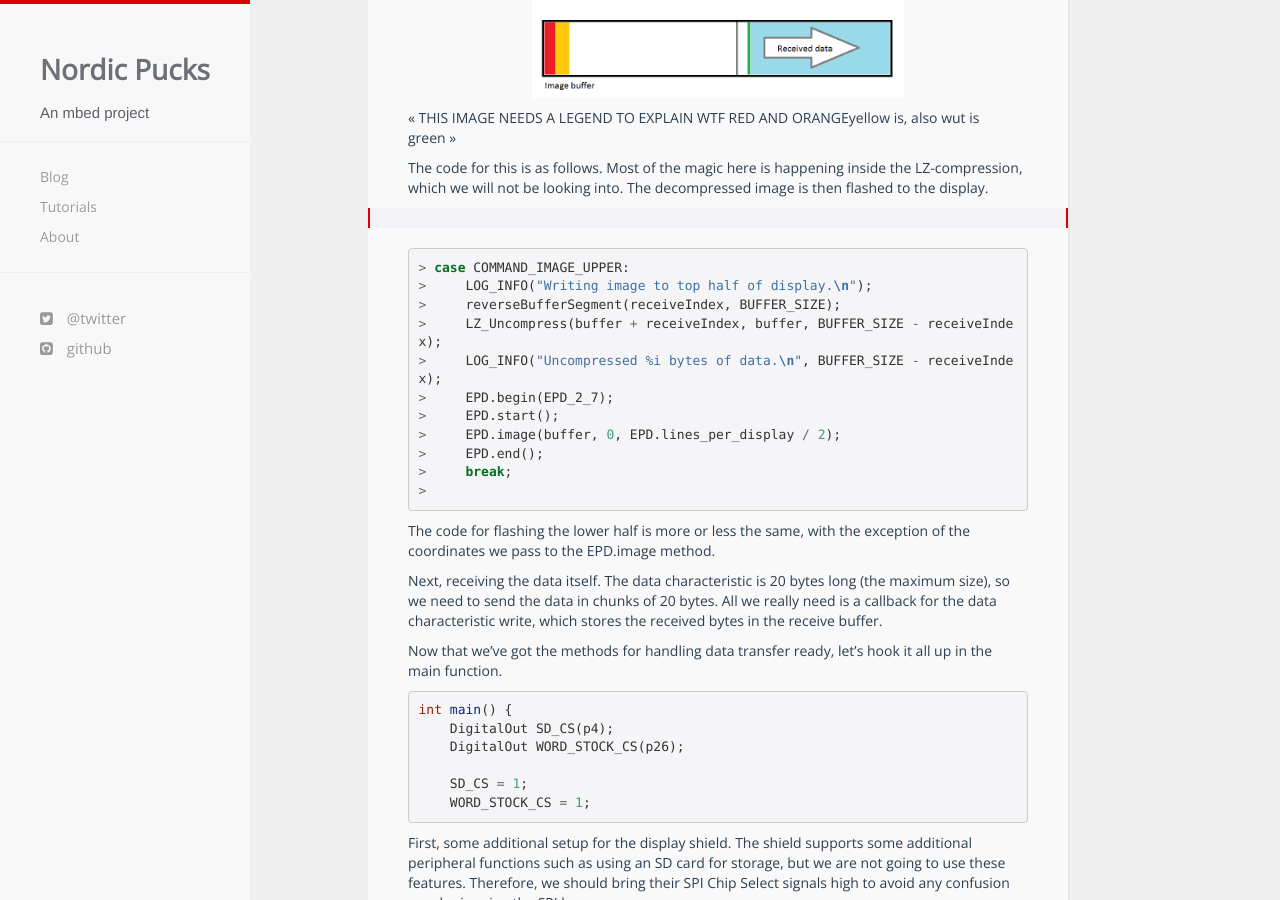
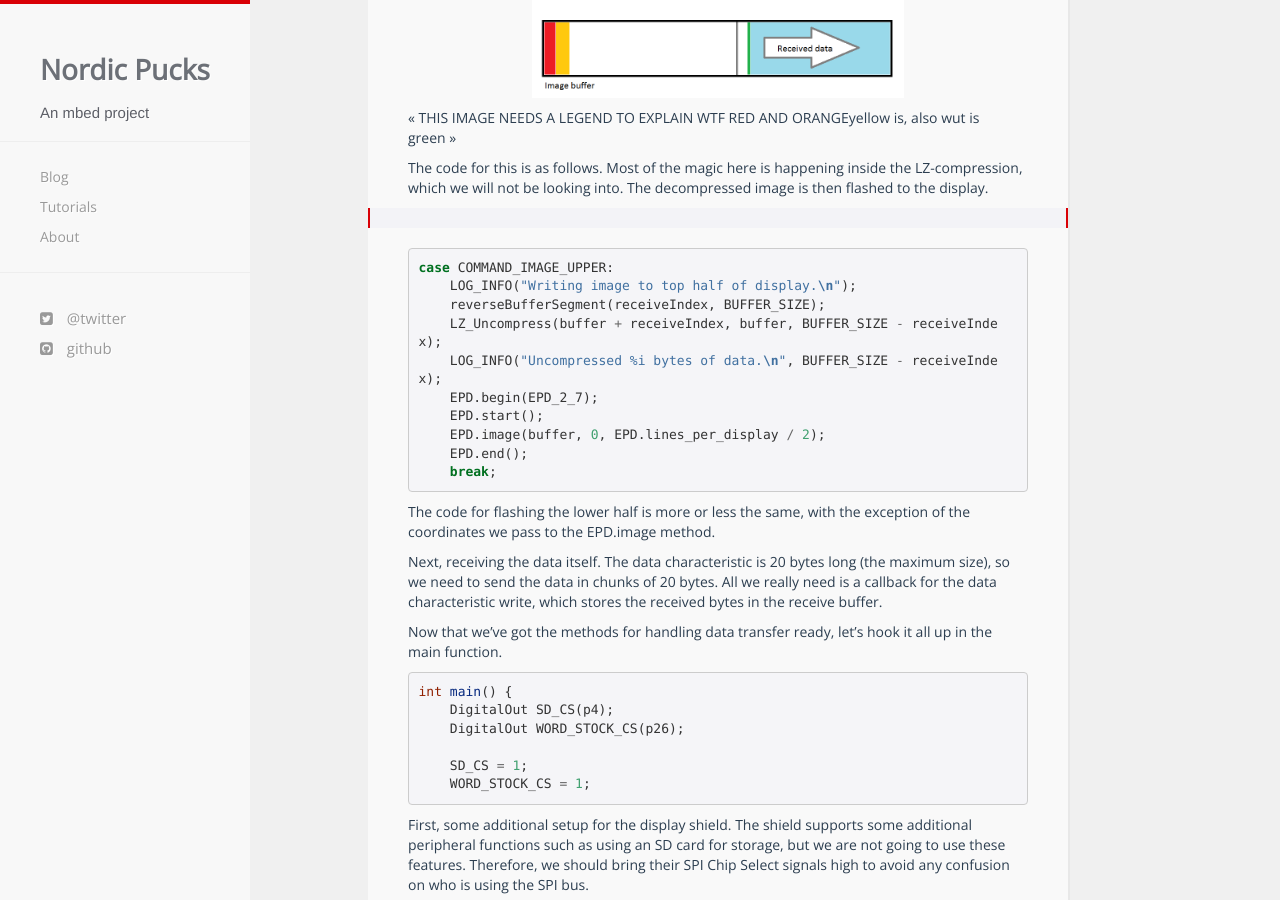
Before and after one commit to NordicPlayground/puck, a Jekyll site: the page built from _tutorials/display.md, in a window 1280 px wide and 900 px high, scrolled down 3804 px. Built offline with Jekyll 4.4.1, drawn with Linux system fonts in a browser that asks for light colours; nearby versions of some CDN libraries; comment, search, counter and statistics services are not loaded.

Commit message:
Iterate on blockqote code style

```diff
--- a/_tutorials/display.md
+++ b/_tutorials/display.md
@@ -117,17 +117,17 @@ Now, onto the code for receiving the command instructions. When we receive an `I
 The code for this is as follows. Most of the magic here is happening inside the LZ-compression, which we will not be looking into. The decompressed image is then flashed to the display.
 
 > {% highlight cpp %}
-> case COMMAND_IMAGE_UPPER:
->     LOG_INFO("Writing image to top half of display.\n");
->     reverseBufferSegment(receiveIndex, BUFFER_SIZE);
->     LZ_Uncompress(buffer + receiveIndex, buffer, BUFFER_SIZE - receiveIndex);
->     LOG_INFO("Uncompressed %i bytes of data.\n", BUFFER_SIZE - receiveIndex);
->     EPD.begin(EPD_2_7);
->     EPD.start();
->     EPD.image(buffer, 0, EPD.lines_per_display / 2);
->     EPD.end();
->     break;
-> {% endhighlight %}
+case COMMAND_IMAGE_UPPER:
+    LOG_INFO("Writing image to top half of display.\n");
+    reverseBufferSegment(receiveIndex, BUFFER_SIZE);
+    LZ_Uncompress(buffer + receiveIndex, buffer, BUFFER_SIZE - receiveIndex);
+    LOG_INFO("Uncompressed %i bytes of data.\n", BUFFER_SIZE - receiveIndex);
+    EPD.begin(EPD_2_7);
+    EPD.start();
+    EPD.image(buffer, 0, EPD.lines_per_display / 2);
+    EPD.end();
+    break;
+{% endhighlight %}
 
 The code for flashing the lower half is more or less the same, with the exception of the coordinates we pass to the EPD.image method.
 
```
